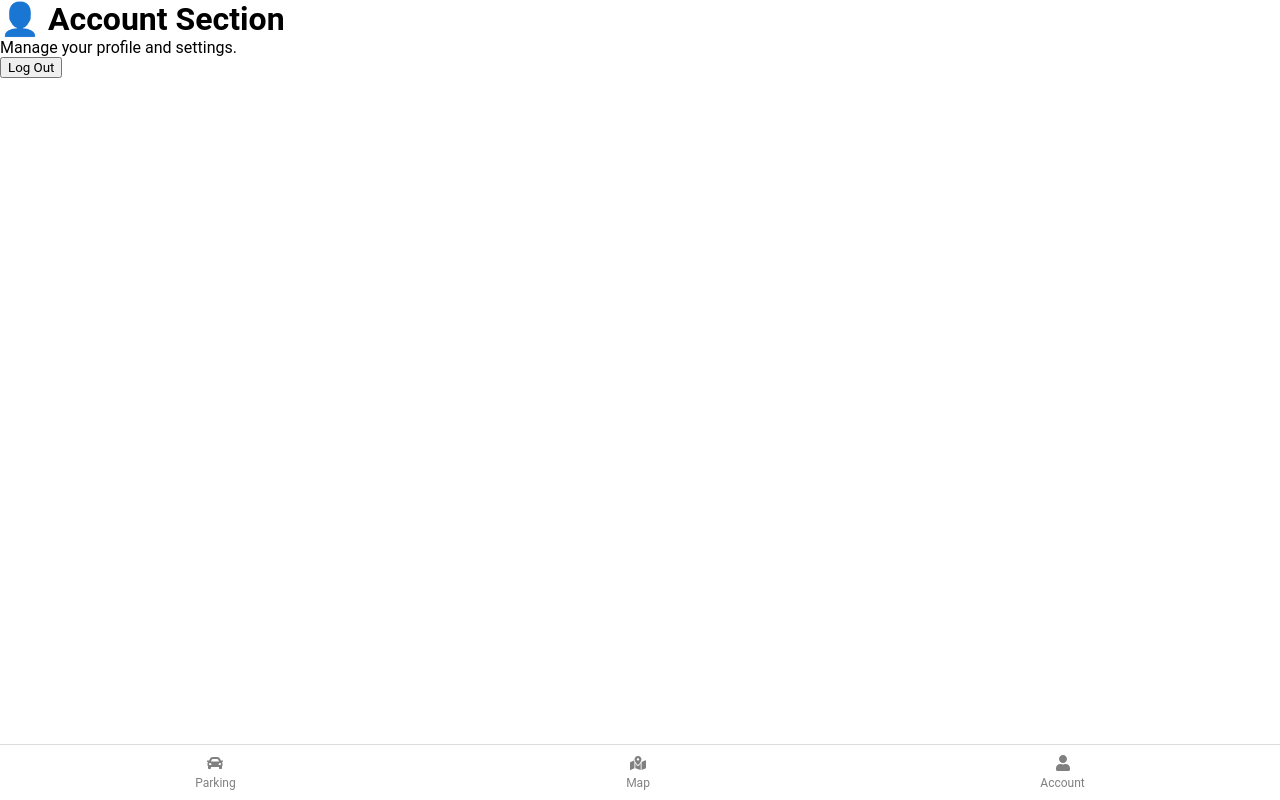
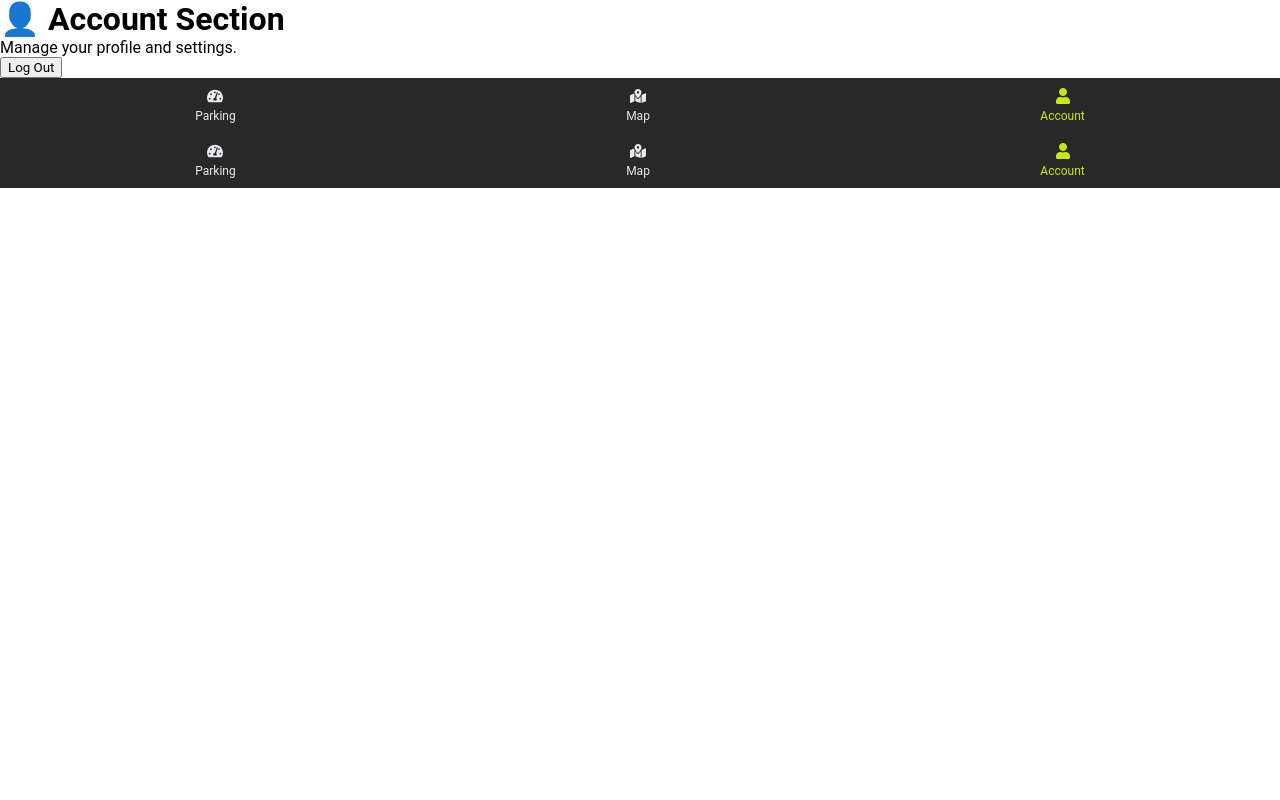
Before and after one commit to TheSciCoder3000/epark, a React (Vite) app: page /account in a window 1280 px wide. Built offline with nearby package versions, Linux system fonts and the light colour scheme; no server answers; sample sign-in values are in the browser's storage.

Commit message:
updated nav icons and active nav class

```diff
--- /dev/null
+++ b/src/assets/styles/css/Navbar.css
@@ -0,0 +1,27 @@
+nav {
+  width: 100%;
+  background-color: #282828;
+  display: flex;
+  justify-content: space-around;
+  padding: 10px 0;
+}
+nav .nav-item {
+  display: flex;
+  flex-direction: column;
+  align-items: center;
+  text-decoration: none;
+  color: #E8EAED;
+}
+nav .nav-item:hover {
+  color: blue;
+}
+nav .nav-item.active span {
+  color: #C5EB0D;
+}
+nav .nav-item.active svg {
+  fill: #C5EB0D;
+}
+nav .nav-item .nav-label {
+  font-size: 12px;
+  margin-top: 5px;
+}/*# sourceMappingURL=Navbar.css.map */
--- /dev/null
+++ b/src/assets/styles/scss/Navbar.scss
@@ -0,0 +1,38 @@
+nav {
+    width: 100%;
+    background-color: #282828;
+    display: flex;
+    justify-content: space-around;
+    padding: 10px 0;
+
+    .nav-item {
+        display: flex;
+        flex-direction: column;
+        align-items: center;
+        text-decoration: none;
+        color: #E8EAED;
+
+
+        &:hover {
+            color: blue;
+        }
+
+        &.active {
+            span {
+                color: #C5EB0D;
+            }
+
+            svg {
+                fill: #C5EB0D;
+            }
+        }
+
+        .nav-label {
+            font-size: 12px;
+            margin-top: 5px;
+        }
+    }
+
+
+
+}
--- a/src/components/Nav.jsx
+++ b/src/components/Nav.jsx
@@ -1,11 +1,11 @@
-import { Link } from "react-router";
-import { FaCar, FaMapMarkedAlt, FaUser } from "react-icons/fa";
-import "./styles.css";
+import { NavLink } from "react-router";
+import { FaTachometerAlt , FaMapMarkedAlt, FaUser } from "react-icons/fa";
+import "../assets/styles/css/Navbar.css";
 
 export default function Nav() {
   return (
     <nav className="navbar">
-      <NavItem to="/" icon={<FaCar />} label="Parking" />
+      <NavItem to="/" icon={<FaTachometerAlt  />} label="Parking" />
       <NavItem to="/map" icon={<FaMapMarkedAlt />} label="Map" />
       <NavItem to="/account" icon={<FaUser />} label="Account" />
     </nav>
@@ -14,9 +14,9 @@ export default function Nav() {
 
 function NavItem({ to, icon, label }) {
   return (
-    <Link to={to} className="nav-item">
+    <NavLink to={to} className="nav-item">
       {icon}
       <span className="nav-label">{label}</span>
-    </Link>
+    </NavLink>
   );
 }
```
Also changed, not shown: 1 other file (tests, documents, lock files or other folders).
